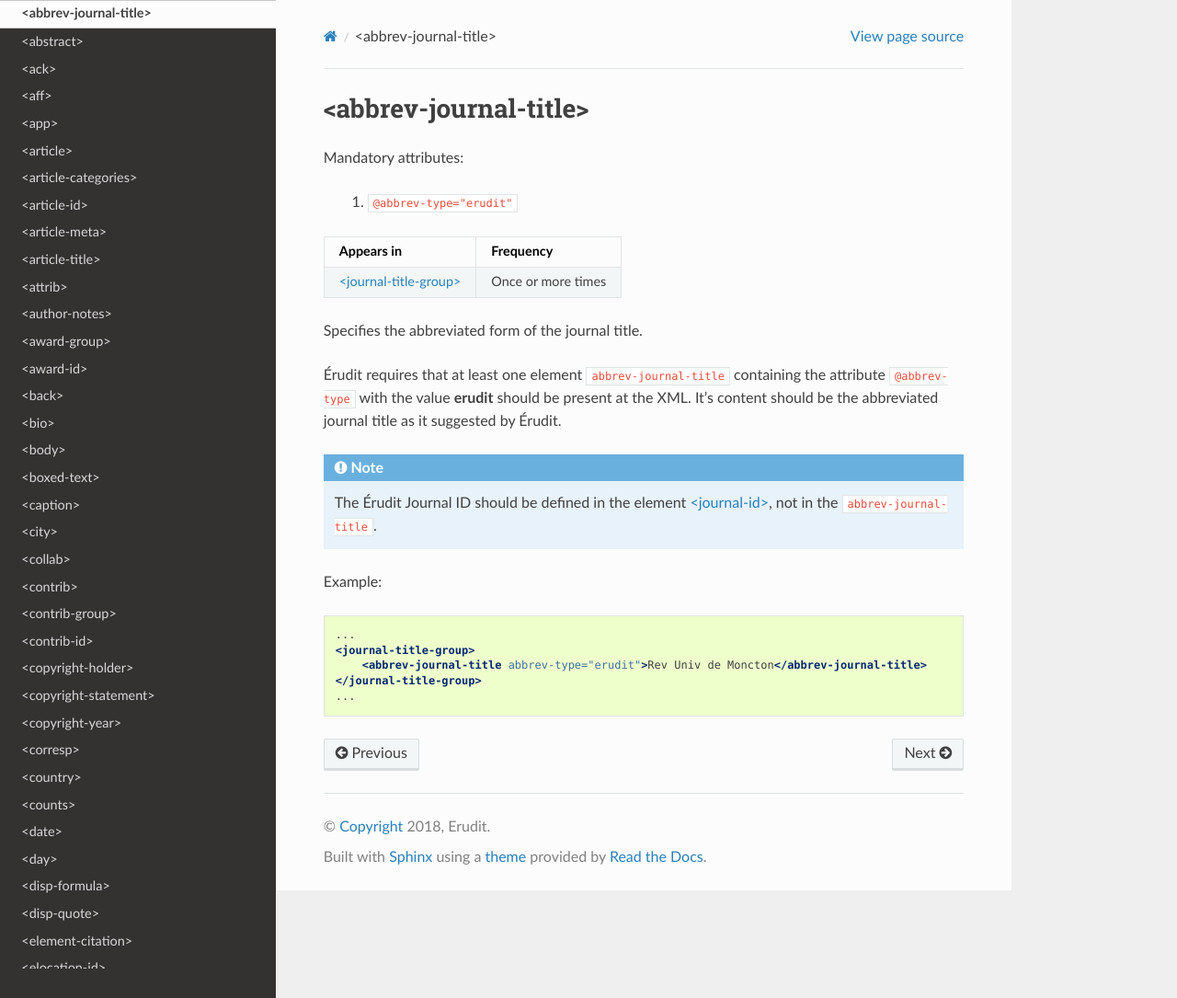
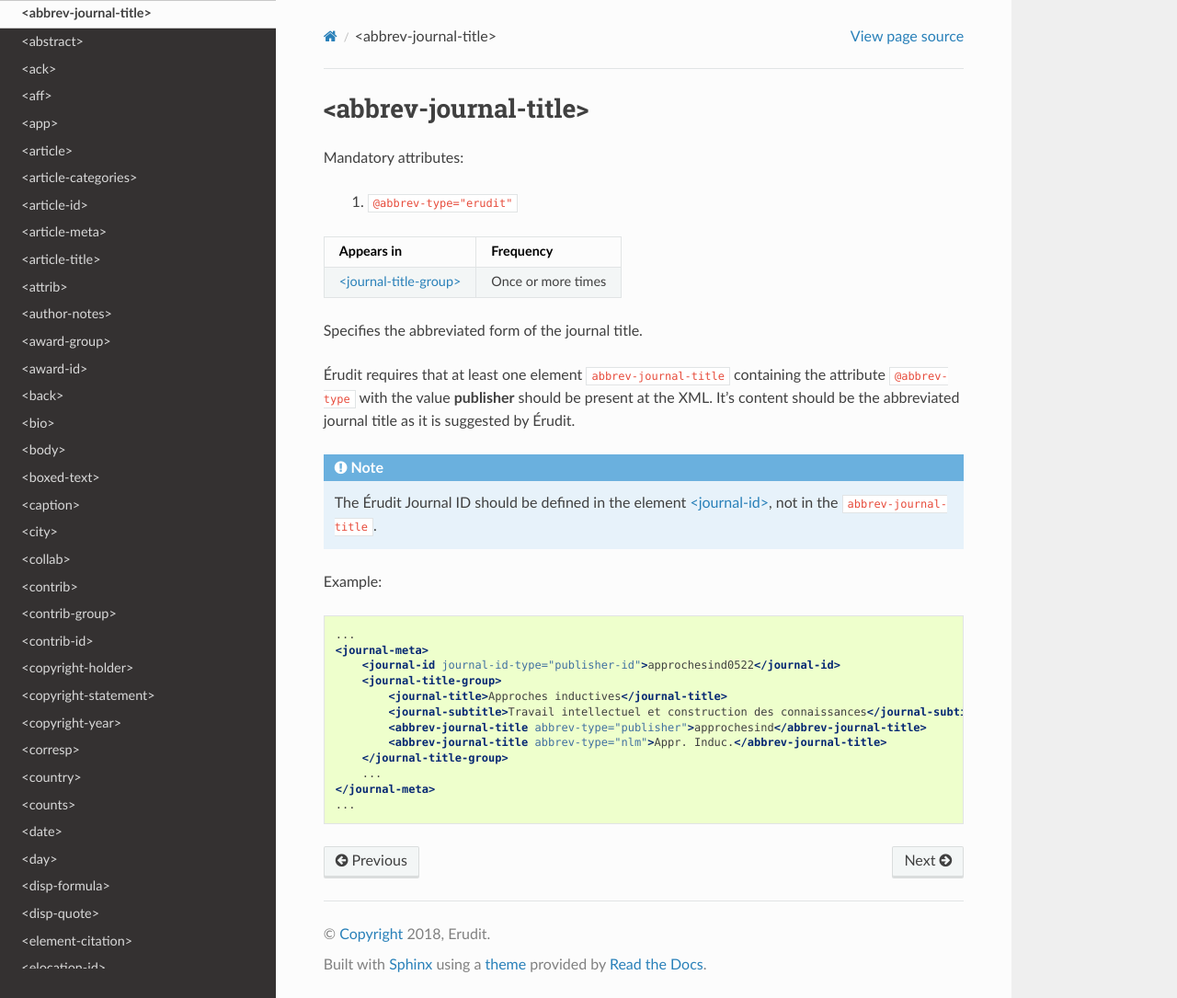
Before and after one commit to erudit/erudit-ps-documentation, a Sphinx documentation site: the page built from docs/source/tagset/element-abbrev-journal-title.rst, in a window 1280 px wide and 1085 px high. Shown: the whole window at 92% size. Built offline with Sphinx 7.4.7 and the Read the Docs theme 2.0.0, drawn with Linux system fonts in a browser that asks for light colours.

Commit message:
Related to #3

```diff
--- a/docs/source/tagset/element-abbrev-journal-title.rst
+++ b/docs/source/tagset/element-abbrev-journal-title.rst
@@ -16,7 +16,7 @@ Mandatory attributes:
 
 Specifies the abbreviated form of the journal title.
 
-Érudit requires that at least one element ``abbrev-journal-title`` containing the attribute ``@abbrev-type`` with the value **erudit** should be present at the XML. It's content should be the abbreviated journal title as it suggested by Érudit.
+Érudit requires that at least one element ``abbrev-journal-title`` containing the attribute ``@abbrev-type`` with the value **publisher** should be present at the XML. It's content should be the abbreviated journal title as it is suggested by Érudit.
 
 .. note::
 
@@ -27,9 +27,16 @@ Example:
 .. code-block:: xml
 
     ...
-    <journal-title-group>
-        <abbrev-journal-title abbrev-type="erudit">Rev Univ de Moncton</abbrev-journal-title>
-    </journal-title-group>
+    <journal-meta>
+        <journal-id journal-id-type="publisher-id">approchesind0522</journal-id>
+        <journal-title-group>
+            <journal-title>Approches inductives</journal-title>
+            <journal-subtitle>Travail intellectuel et construction des connaissances</journal-subtitle>
+            <abbrev-journal-title abbrev-type="publisher">approchesind</abbrev-journal-title>
+            <abbrev-journal-title abbrev-type="nlm">Appr. Induc.</abbrev-journal-title>
+        </journal-title-group>
+        ...
+    </journal-meta>
     ...
 
-.. {"reviewed_on": "20180430", "by": "fabio.batalha@erudit.org"}
+.. {"reviewed_on": "20190130", "by": "fabio.batalha@erudit.org"}
```
Also changed, not shown: docs/source/tagset/element-journal-id.rst (+4 -6 lines).
